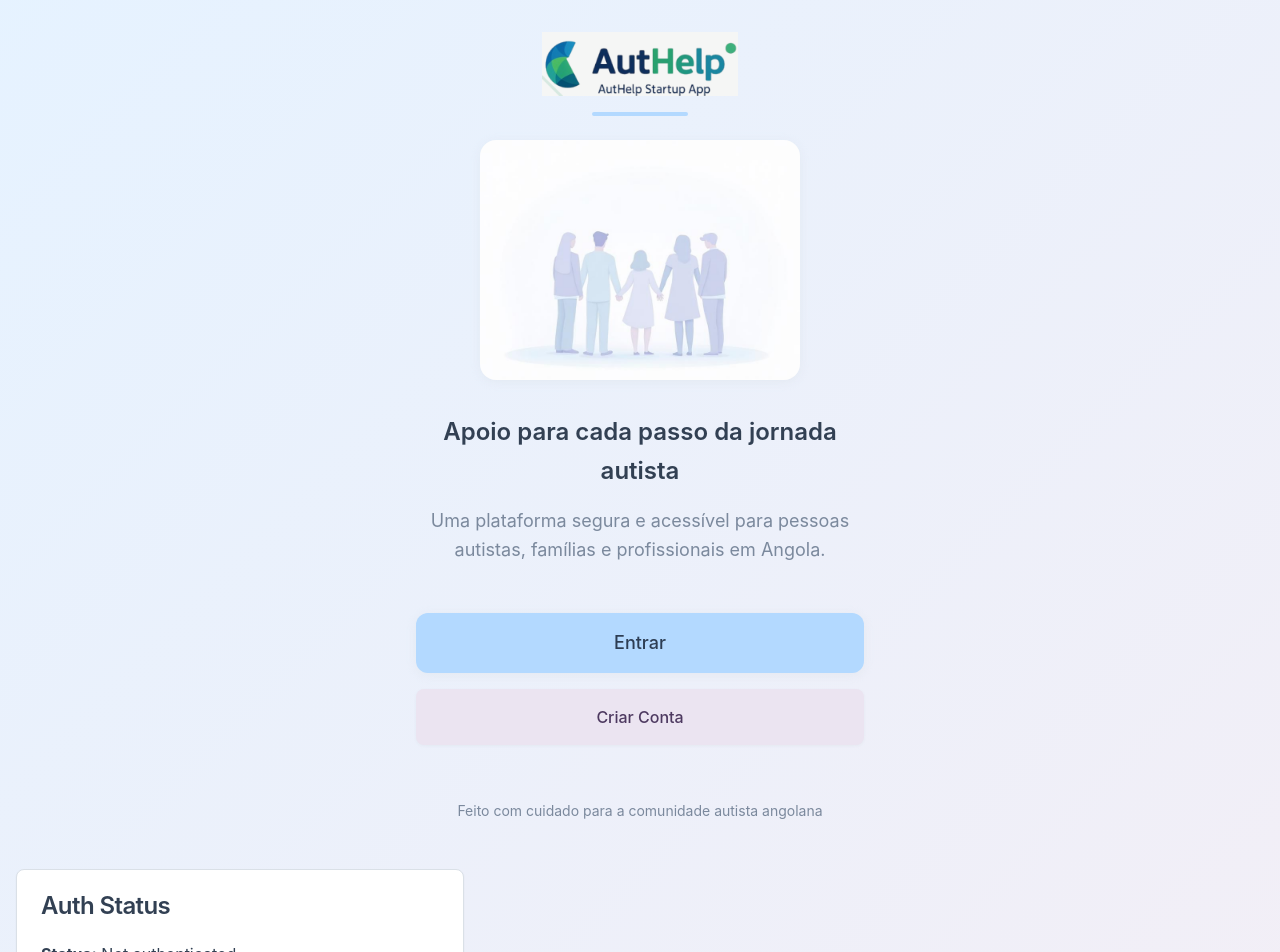
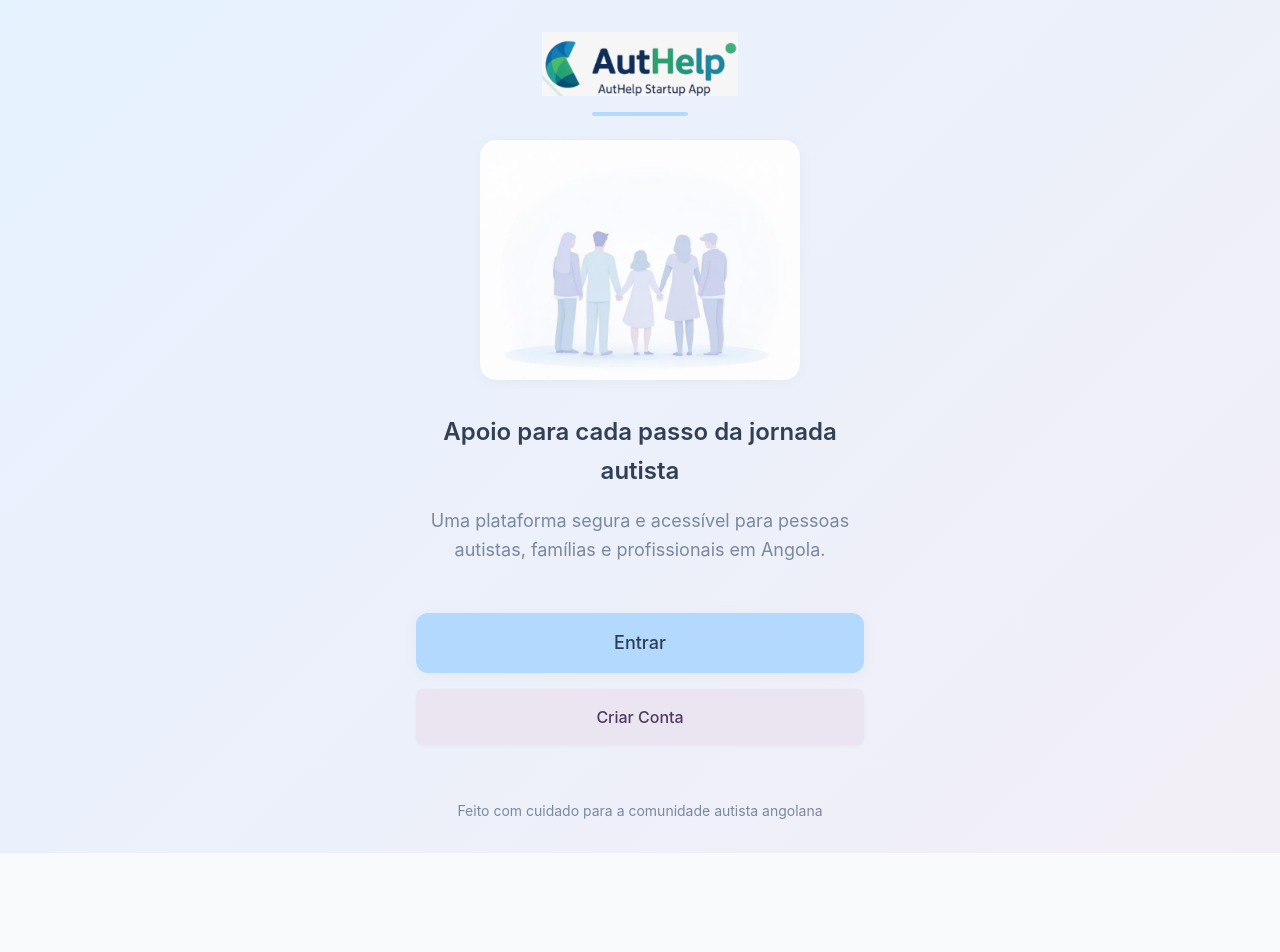
Before and after one commit to programadorangolano2025-rgb/authelp-angola-connect, a React (Vite) app: page / in a window 1280 px wide. Shown: the top 952 px of the page. After the commit the page ends 853 px from the top, so only its background shows below. Built offline with nearby package versions, Linux system fonts and the light colour scheme.

Commit message:
Remove auth status from login
Remove user ID, email, and creation date from the login page to streamline the user interface.

```diff
--- a/src/pages/Welcome.tsx
+++ b/src/pages/Welcome.tsx
@@ -1,6 +1,6 @@
 import { Button } from "@/components/ui/enhanced-button"
 import { useNavigate } from "react-router-dom"
-import { AuthTest } from "@/components/AuthTest"
+
 import autismInclusionImage from "@/assets/autism-inclusion.jpg"
 
 const Welcome = () => {
@@ -67,9 +67,6 @@ const Welcome = () => {
           </div>
         </div>
       </div>
-
-      {/* Auth Test Component */}
-      <AuthTest />
     </div>
   )
 }
```
